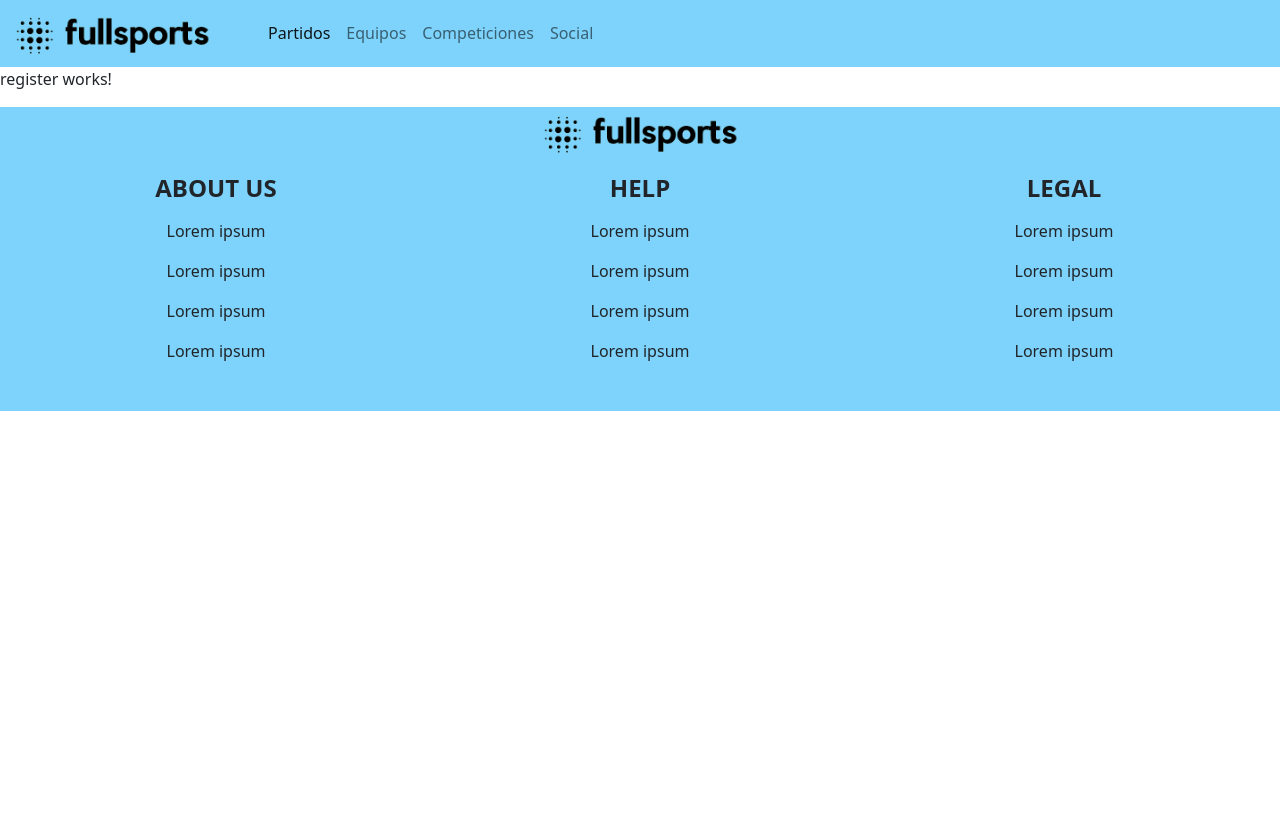
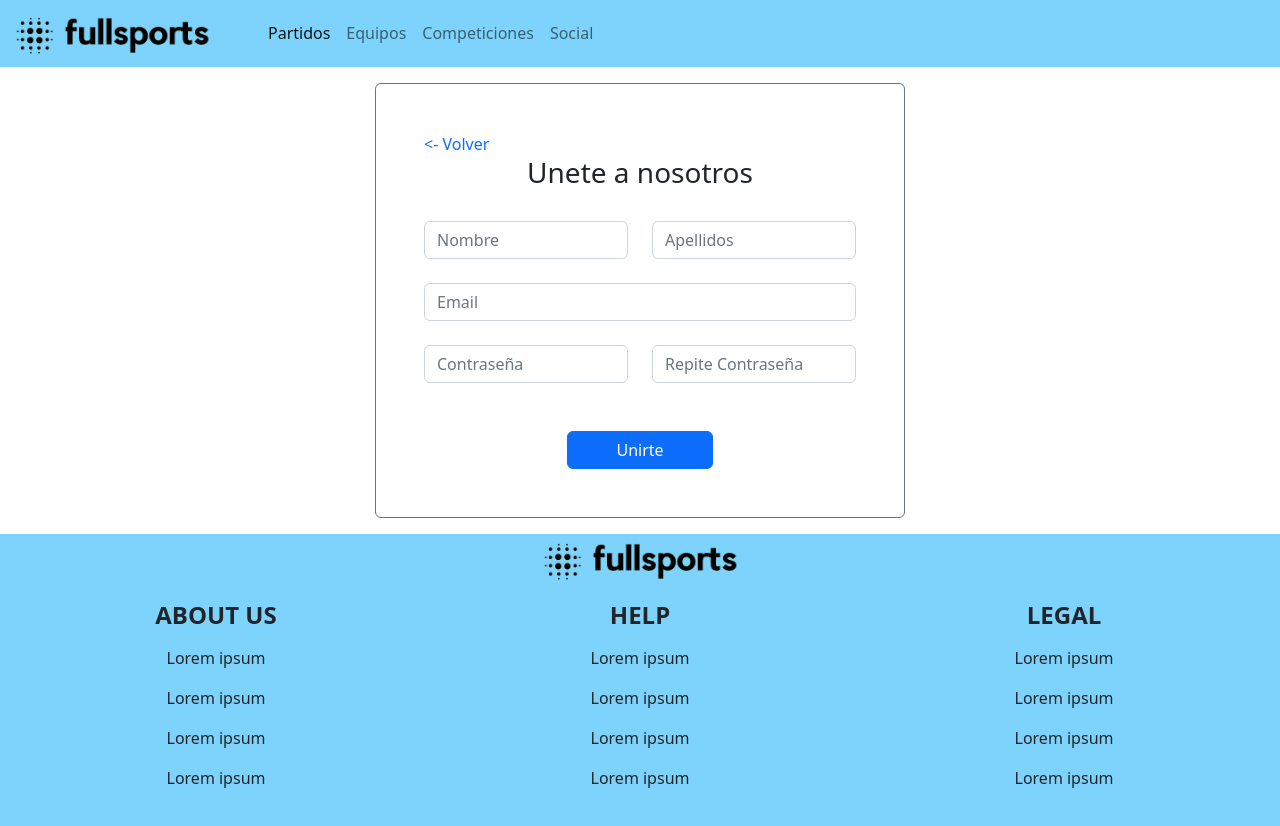
Before and after one commit to anthonyy2711/FullSports, an Angular app in the folder FullSport_Frontend/: page /register in a window 1280 px wide. Shown: the top 826 px of the page. Before the commit the page ends 800 px from the top, so only its background shows below. Built offline with nearby package versions, Linux system fonts and the light colour scheme.

Commit message:
register html

```diff
--- a/FullSport_Frontend/src/app/components/register/register.component.html
+++ b/FullSport_Frontend/src/app/components/register/register.component.html
@@ -1 +1,42 @@
-<p>register works!</p>
+<div class="row justify-content-center p-3">
+    <div class="col-sm-10 col-lg-5 border border-secondary rounded p-5">
+        <div class="">
+            <span><a href="" class="text-decoration-none">&lt;- Volver</a></span>
+            <form action="" class="row g-4 justify-content-center text-center">
+                <h3>Unete a nosotros</h3>
+                <!-- Nombre y Apellido -->
+                <div class="col-6">
+                    <div class="input-group">
+                        <input type="text" class="form-control" placeholder="Nombre">
+                    </div>
+                </div>
+                <div class="col-6">
+                    <div class="input-group">
+                        <input type="text" class="form-control" placeholder="Apellidos">
+                    </div>
+                </div>
+                <!-- Email -->
+                <div class="col-12">
+                    <div class="input-group">
+                        <input type="text" class="form-control" placeholder="Email">
+                    </div>
+                </div>
+                <!-- Contraseña y Repetir Contraseña -->
+                <div class="col-6">
+                    <div class="input-group">
+                        <input type="password" class="form-control" placeholder="Contraseña">
+                    </div>
+                </div>
+                <div class="col-6">
+                    <div class="input-group">
+                        <input type="password" class="form-control" placeholder="Repite Contraseña">
+                    </div>
+                </div>
+
+                <div class="col-12">
+                    <button type="submit" class="btn btn-primary px-5 mt-4">Unirte</button>
+                </div>
+            </form>
+        </div>
+    </div>
+</div>
```
